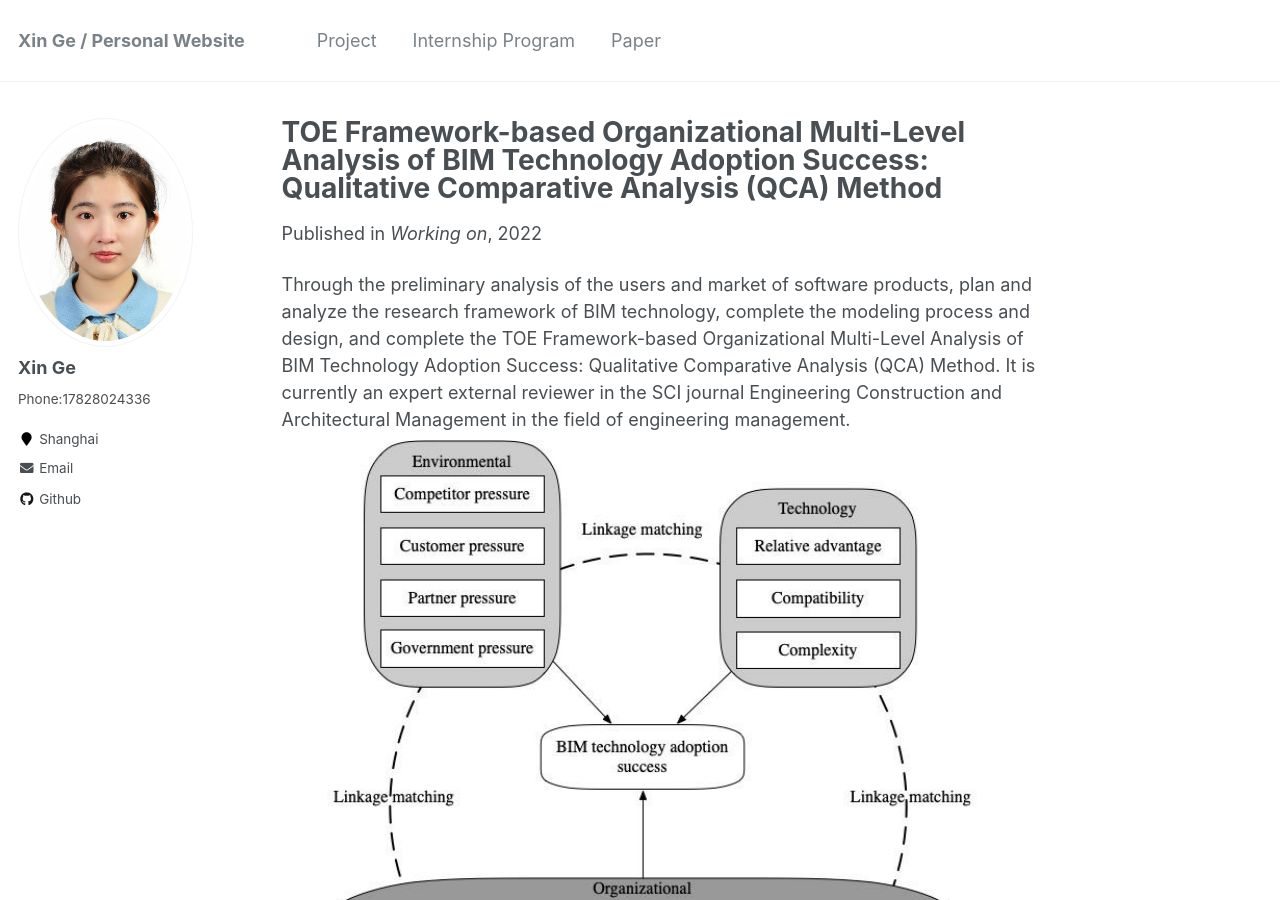
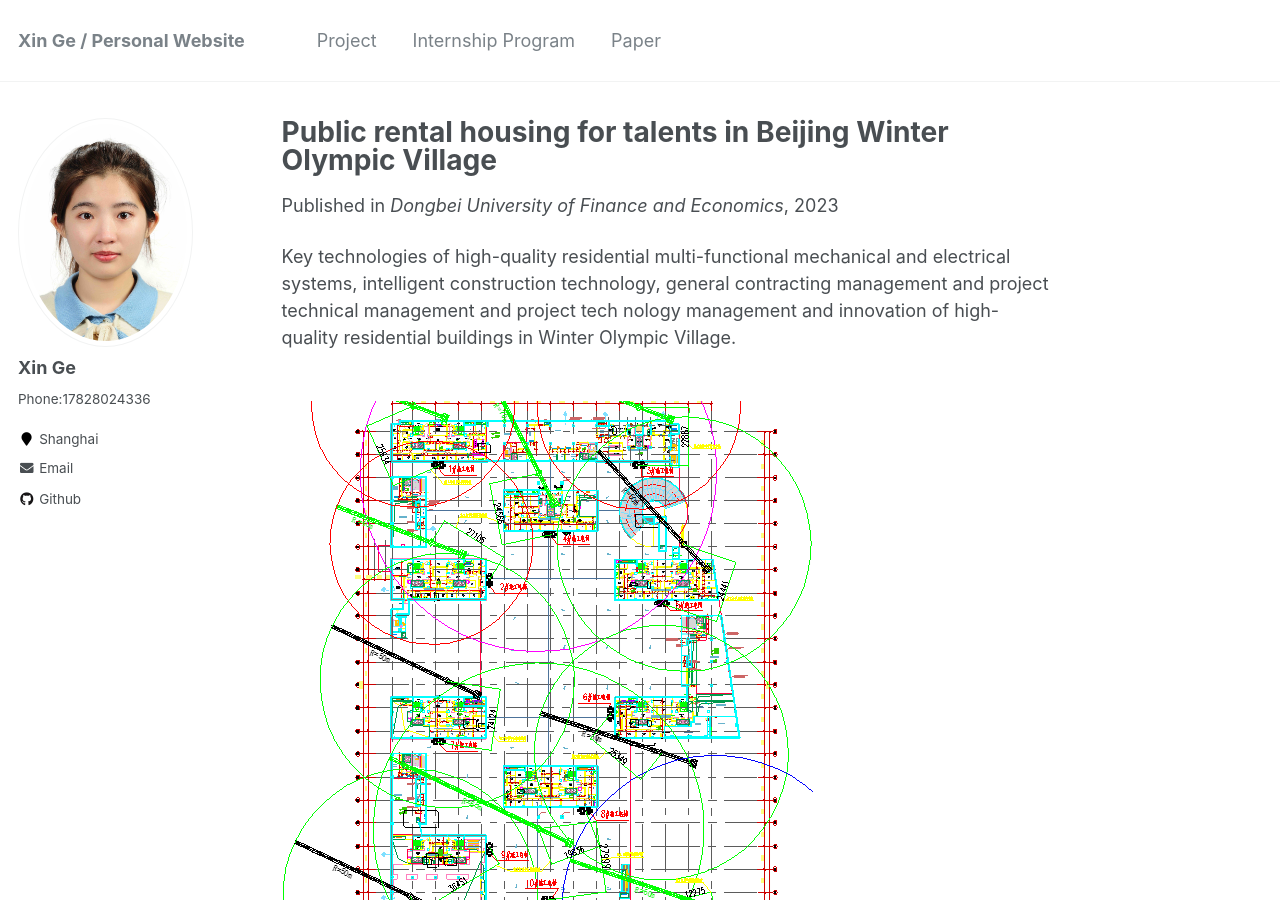
Before and after one commit to Esther0630/Esther0630.github.io, a Jekyll site: the page built from _publications/2009-10-01-paper-title-number-1.md, in a window 1280 px wide and 900 px high. Built offline with Jekyll 4.4.1, drawn with Linux system fonts in a browser that asks for light colours.

Commit message:
Update 2009-10-01-paper-title-number-1.md

```diff
--- a/_publications/2009-10-01-paper-title-number-1.md
+++ b/_publications/2009-10-01-paper-title-number-1.md
@@ -1,12 +1,14 @@
 ---
-title: "TOE Framework-based Organizational Multi-Level Analysis of BIM Technology Adoption Success: Qualitative Comparative Analysis (QCA) Method"
+title: "Public rental housing for talents in Beijing Winter Olympic Village"
 collection: Publications
 permalink: /publication/2009-10-01-paper-title-number-1
-excerpt: 'Through the early analysis of software product users, plan and analyze the research framework of BIM, and complete the modeling process and design.'
-date: 2022-12-01
-venue: 'Working on'
+excerpt: 'Explore the future rental users and market of public rental housing, make targeted innovative build ing analysis, update
+and add smart products in the Internet environment and innovative applications.'
+date: 2022.05-now
+venue: 'Dongbei University of Finance and Economics'
 ---
-Through the preliminary analysis of the users and market of software products, plan and analyze the research framework of BIM technology, complete the modeling process and design, and complete the TOE Framework-based Organizational Multi-Level Analysis
-of BIM Technology Adoption Success: Qualitative Comparative Analysis (QCA) Method. It is currently an expert external reviewer in
-the SCI journal Engineering Construction and Architectural Management in the field of engineering management.
-<br/><img src='/images/QCA1.png'><br/><img src='/images/QCA2.png'><br/><img src='/images/QCA3.png'>
+Key technologies of high-quality residential multi-functional mechanical and electrical systems, intelligent construction technology,
+general contracting management and project technical management and project tech nology management and innovation of high-quality
+residential buildings in Winter Olympic Village.
+
+<br/><img src='/images/dongao11.png'><br/><img src='/images/dongao22.png'><br/><img src='/images/dongao33.png'><br/><img src='/images/dongao44.png'><br/><img src='/images/dongao55.png'>
```
